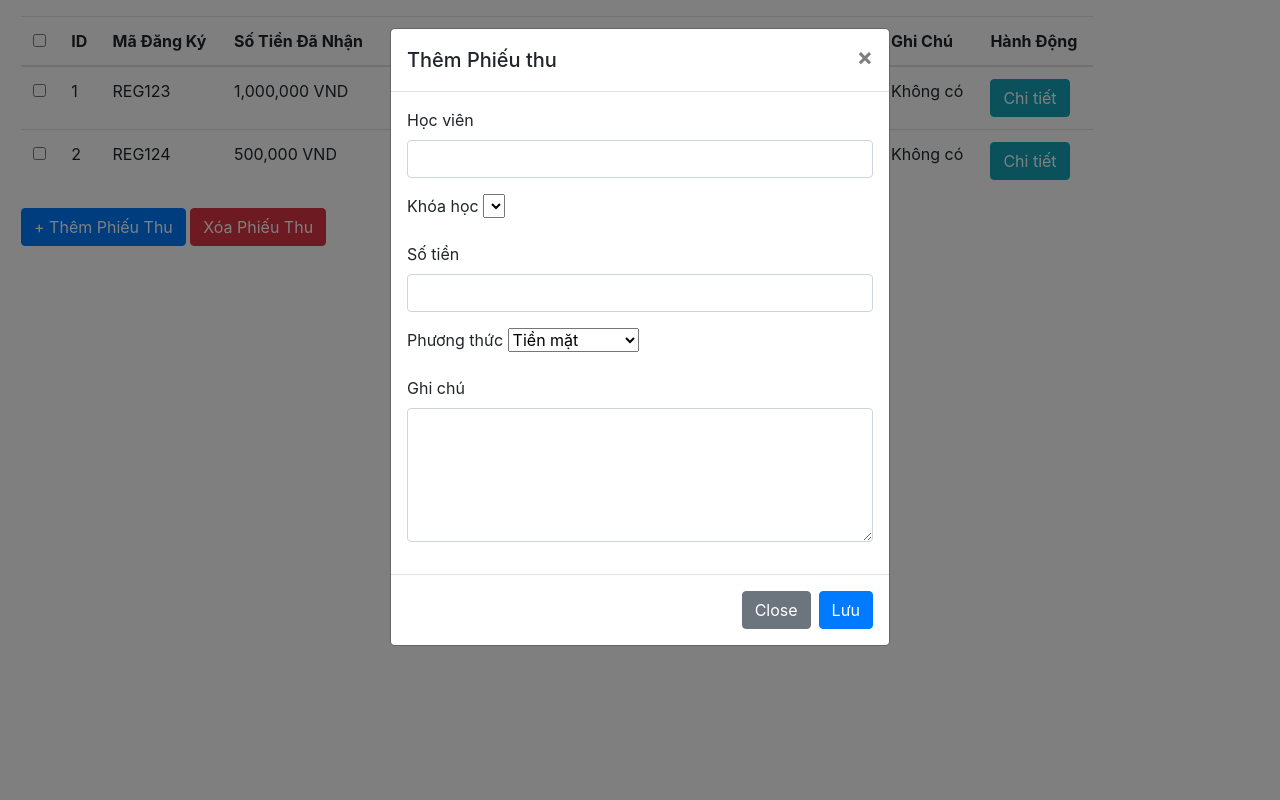
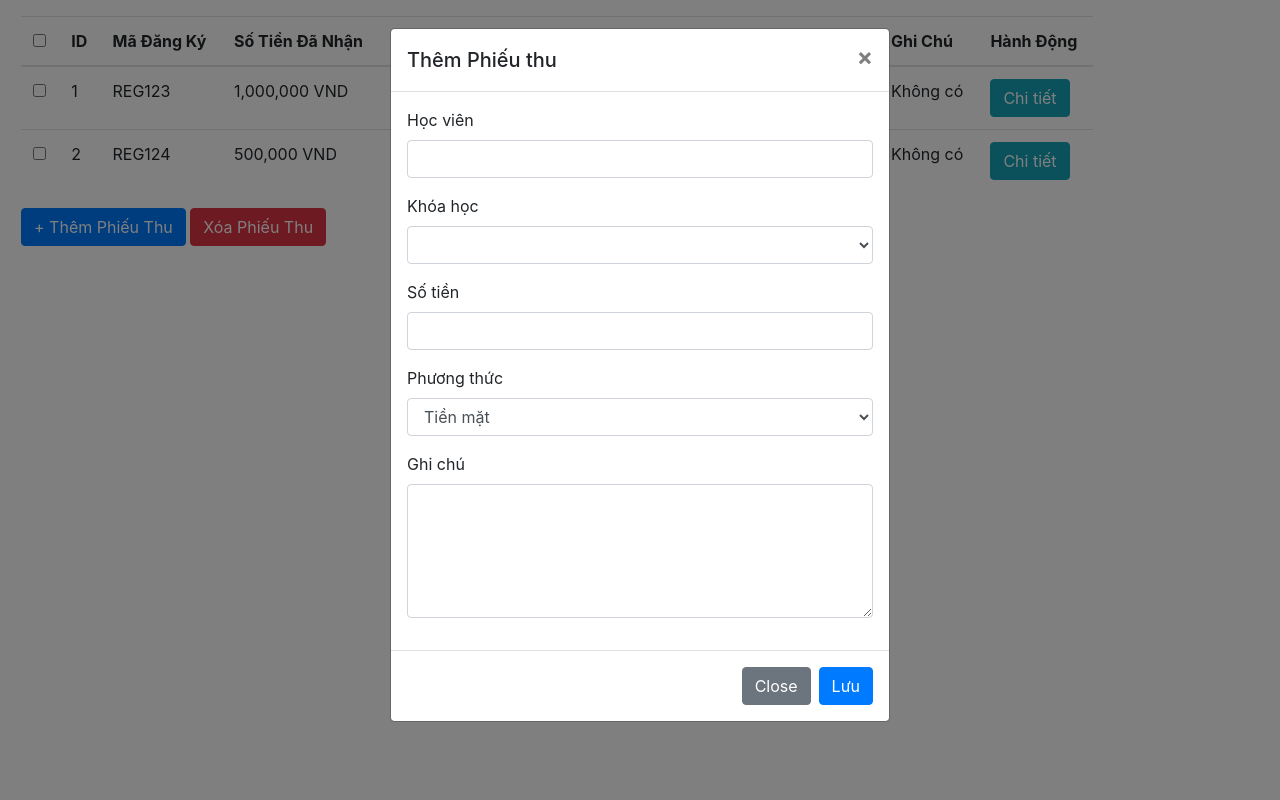
Before and after one commit to NguyenTungSk2004/QuanliTrungTamTA, a PHP site: page /QuanLiTrungTamTA/payment/receipts in a window 1280 px wide, after a click on "+ Thêm Phiếu Thu". Run offline with PHP 8.4, Linux system fonts and the light colour scheme; the visitor is signed in with stand-in values (Sample User, id 1); lists and menus that the app fills with data are empty; some libraries are stand-ins or nearby versions.

Commit message:
update mới nhất

```diff
--- a/app/View/Payment/addExpenses.php
+++ b/app/View/Payment/addExpenses.php
@@ -19,7 +19,7 @@
                 </div>
                 <div class="form-group">
                     <label for="method">Phương thức</label>
-                    <select name="" id="method">
+                    <select name="" class="form-control" id="method">
                         <option value="cash">Tiền mặt</option>
                         <option value="transfer">Chuyển khoản</option>
                     </select>
--- a/app/View/Payment/addReceipt.php
+++ b/app/View/Payment/addReceipt.php
@@ -18,7 +18,7 @@
                     </div>
                     <div class="form-group">
                         <label for="course_id">Khóa học</label>
-                        <select name="" id="course_id">
+                        <select name="" class="form-control" id="course_id">
                         </select>
                     </div>
                     <div class="form-group">
@@ -27,7 +27,7 @@
                     </div>
                     <div class="form-group">
                         <label for="method">Phương thức</label>
-                        <select name="" id="method">
+                        <select name="" class="form-control" id="method">
                             <option value="cash">Tiền mặt</option>
                             <option value="transfer">Chuyển khoản</option>
                         </select>
```
